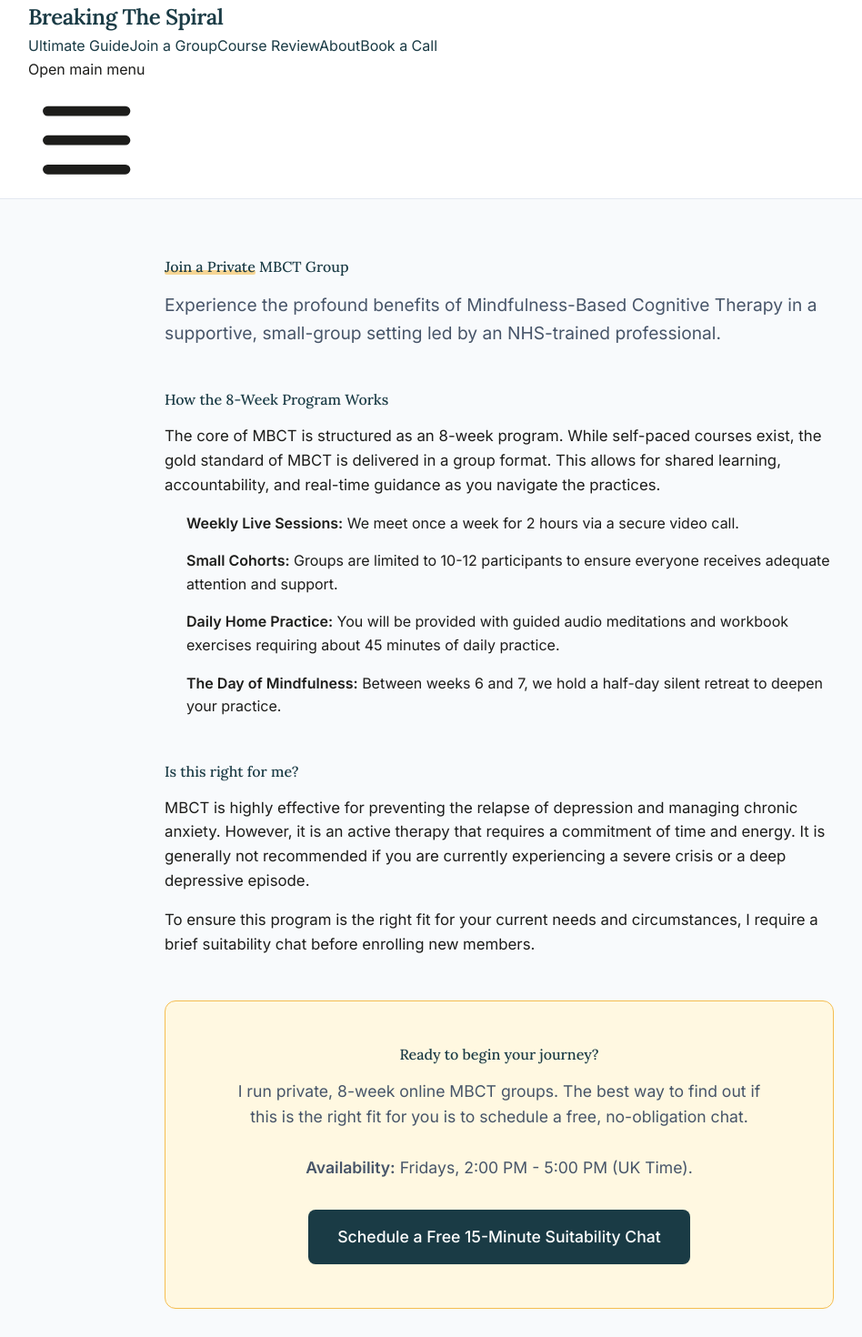
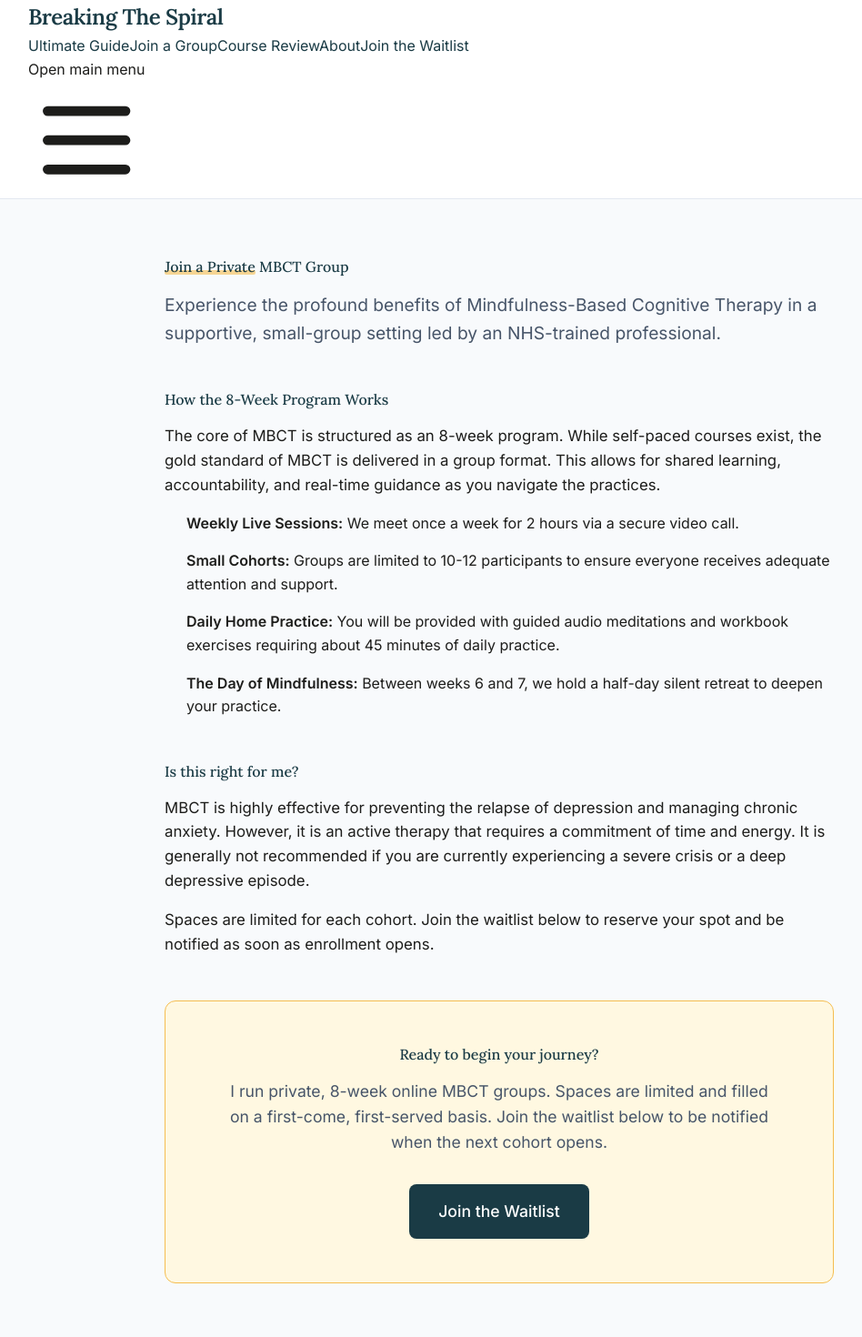
Before and after one commit to Glmenth/breaking-the-spiral, a Next.js app: page /join in a window 1280 px wide. Shown: the top 1470 px of the page at 91% size, without its empty margins (91-1039 px from the left). Built offline with nearby package versions, Linux system fonts and the light colour scheme.

Commit message:
Update CTA to waitlist and add Google Analytics

```diff
--- a/src/app/join/page.js
+++ b/src/app/join/page.js
@@ -31,7 +31,7 @@ export default function JoinGroup() {
         MBCT is highly effective for preventing the relapse of depression and managing chronic anxiety. However, it is an active therapy that requires a commitment of time and energy. It is generally not recommended if you are currently experiencing a severe crisis or a deep depressive episode.
       </p>
       <p>
-        To ensure this program is the right fit for your current needs and circumstances, I require a brief suitability chat before enrolling new members.
+        Spaces are limited for each cohort. Join the waitlist below to reserve your spot and be notified as soon as enrollment opens.
       </p>
 
       <BookingCTA />
--- a/src/app/layout.js
+++ b/src/app/layout.js
@@ -1,5 +1,6 @@
 import './globals.css';
 import Link from 'next/link';
+import Script from 'next/script';
 
 export const metadata = {
   title: 'Breaking The Spiral | Mindfulness-Based Cognitive Therapy',
@@ -12,6 +13,16 @@ export default function RootLayout({ children }) {
   return (
     <html lang="en">
       <body>
+        <Script strategy="afterInteractive" src="https://www.googletagmanager.com/gtag/js?id=G-C8XX5KGGCB" />
+        <Script id="google-analytics" strategy="afterInteractive">
+          {`
+            window.dataLayer = window.dataLayer || [];
+            function gtag(){dataLayer.push(arguments);}
+            gtag('js', new Date());
+
+            gtag('config', 'G-C8XX5KGGCB');
+          `}
+        </Script>
         <Header />
 
         <main className="main-content">
--- a/src/app/page.js
+++ b/src/app/page.js
@@ -18,7 +18,7 @@ export default function Home() {
             Join a Group
           </Link>
           <Link href="/contact" className="button-secondary">
-            Book a Discovery Call
+            Join the Waitlist
           </Link>
         </div>
       </section>
@@ -54,7 +54,7 @@ export default function Home() {
             Rather than trying to learn MBCT alone through an app or a self-paced video course, working together in a small group provides the accountability, shared experience, and real-time guidance necessary for true transformation.
           </p>
           <Link href="/contact" className="button-primary" style={{ marginTop: '1rem' }}>
-            Book a 15-Minute Suitability Chat
+            Join the Waitlist
           </Link>
         </div>
       </section>
--- a/src/app/reviews/zindel-segal-course/page.js
+++ b/src/app/reviews/zindel-segal-course/page.js
@@ -47,7 +47,7 @@ export default function ZindelSegalCourseReview() {
       <div className="mt-12 pt-8 border-t border-gray-200 bg-orange-50 p-8 rounded-lg">
         <h3 className="text-2xl text-[#1a3b45] font-bold mb-4">The Alternative: Guided Live Groups</h3>
         <p className="text-lg text-gray-700 mb-6">
-          Zindel Segal's course is brilliant theory. But to put that theory into practice, you need a cohort and a guide. If you want the clinical accuracy of the founders' program but with the accountability of a live group, book a call to join my next cohort.
+          Zindel Segal's course is brilliant theory. But to put that theory into practice, you need a cohort and a guide. If you want the clinical accuracy of the founders' program but with the accountability of a live group, join the waitlist for my next cohort.
         </p>
         <BookingCTA />
       </div>
--- a/src/components/BookingCTA.js
+++ b/src/components/BookingCTA.js
@@ -1,6 +1,6 @@
 export default function BookingCTA() {
-  // Replace this placeholder with the actual Google Calendar Appointment Schedule link
-  const googleCalendarLink = "https://calendar.google.com/calendar/u/0/appointments/schedules/YOUR_ID_HERE";
+  // Link to the Google Forms waitlist
+  const waitlistFormLink = "https://forms.gle/mWAKdRGqJpVVnsZ17";
 
   return (
     <div className="booking-cta-section" style={{
@@ -14,18 +14,16 @@ export default function BookingCTA() {
     }}>
       <h2 style={{ marginBottom: '1rem', color: 'var(--brand-primary)' }}>Ready to begin your journey?</h2>
       <p style={{ fontSize: '1.1rem', color: 'var(--text-muted)', marginBottom: '2rem', maxWidth: '600px', margin: '0 auto 2rem auto' }}>
-        I run private, 8-week online MBCT groups. The best way to find out if this is the right fit for you is to schedule a free, no-obligation chat.
-        <br/><br/>
-        <strong>Availability:</strong> Fridays, 2:00 PM - 5:00 PM (UK Time).
+        I run private, 8-week online MBCT groups. Spaces are limited and filled on a first-come, first-served basis. Join the waitlist below to be notified when the next cohort opens.
       </p>
       <a
-        href={googleCalendarLink}
+        href={waitlistFormLink}
         target="_blank"
         rel="noopener noreferrer"
         className="button-primary"
         style={{ fontSize: '1.1rem', padding: '1rem 2rem' }}
       >
-        Schedule a Free 15-Minute Suitability Chat
+        Join the Waitlist
       </a>
     </div>
   );
--- a/src/components/Header.js
+++ b/src/components/Header.js
@@ -39,7 +39,7 @@ export default function Header() {
               About
             </Link>
             <Link href="/contact" className="bg-[#1a3b45] text-white px-5 py-2 rounded-md hover:bg-[#142E35] transition-colors shadow-sm font-medium">
-              Book a Call
+              Join the Waitlist
             </Link>
           </nav>
 
@@ -106,7 +106,7 @@ export default function Header() {
                 className="block w-full text-center px-4 py-3 border border-transparent rounded-md shadow-sm text-base font-medium text-white bg-[#1a3b45] hover:bg-[#142E35]"
                 onClick={closeMenu}
               >
-                Book a Call
+                Join the Waitlist
               </Link>
             </div>
           </div>
```
